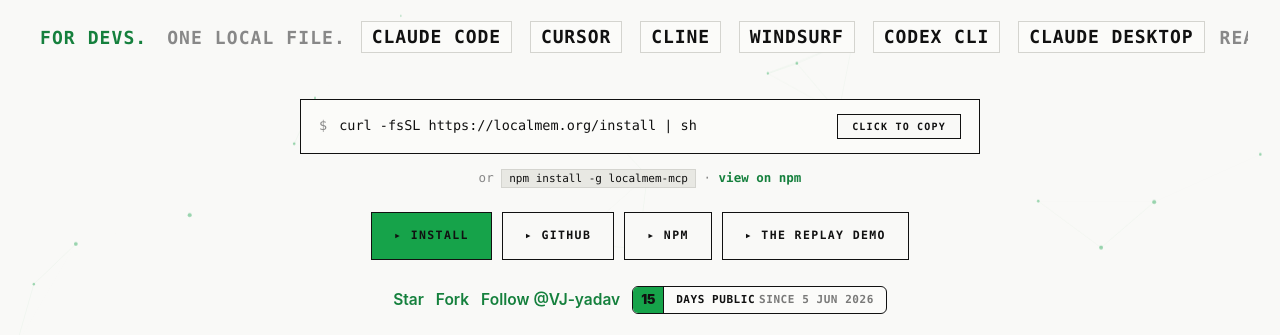
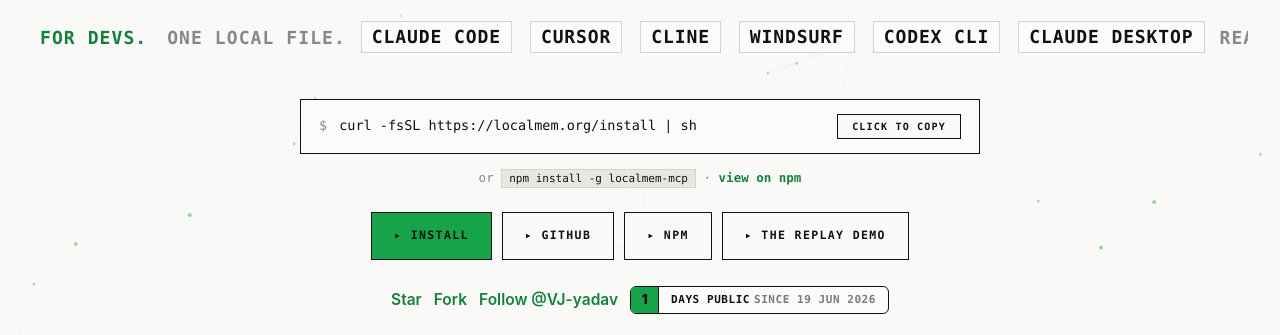
Before and after one commit to VJ-yadav/localmem-public, a plain HTML site: page landing/index.html in a window 1280 px wide. Shown: the part 465-800 px from the top of the page. Drawn offline with Linux system fonts and the light colour scheme.

Commit message:
site: set public launch date to 19 Jun 2026 (actual go-public day) (#2)
The 'days public' counter was anchored to 5 Jun 2026, a placeholder. The
repo went public today, 19 Jun 2026, so the counter showed a wrong 15-day
age. Update the label, tooltip, and the JS base date to 19 Jun 2026 so it
starts at day 1 on launch.

```diff
--- a/landing/index.html
+++ b/landing/index.html
@@ -1271,9 +1271,9 @@
       <a class="github-button" href="https://github.com/VJ-yadav/localmem-community" data-icon="octicon-star" data-size="large" data-show-count="true" aria-label="Star VJ-yadav/localmem-community on GitHub">Star</a>
       <a class="github-button" href="https://github.com/VJ-yadav/localmem-community/fork" data-icon="octicon-repo-forked" data-size="large" data-show-count="true" aria-label="Fork VJ-yadav/localmem-community on GitHub">Fork</a>
       <a class="github-button" href="https://github.com/VJ-yadav" data-size="large" data-show-count="true" aria-label="Follow @VJ-yadav on GitHub">Follow @VJ-yadav</a>
-      <span class="lm-counter" title="Open-sourced 5 Jun 2026">
+      <span class="lm-counter" title="Open-sourced 19 Jun 2026">
         <span class="lm-counter__num" id="since-days">1</span>
-        <span class="lm-counter__label">days public <span class="faint">since 5 Jun 2026</span></span>
+        <span class="lm-counter__label">days public <span class="faint">since 19 Jun 2026</span></span>
       </span>
     </div>
   </div>
@@ -1672,7 +1672,7 @@
 (function daysPublic() {
   var el = document.getElementById('since-days');
   if (!el) return;
-  var launchUTC = Date.UTC(2026, 5, 5);
+  var launchUTC = Date.UTC(2026, 5, 19);
   var nowUTC = Date.UTC(
     new Date().getUTCFullYear(),
     new Date().getUTCMonth(),
```
